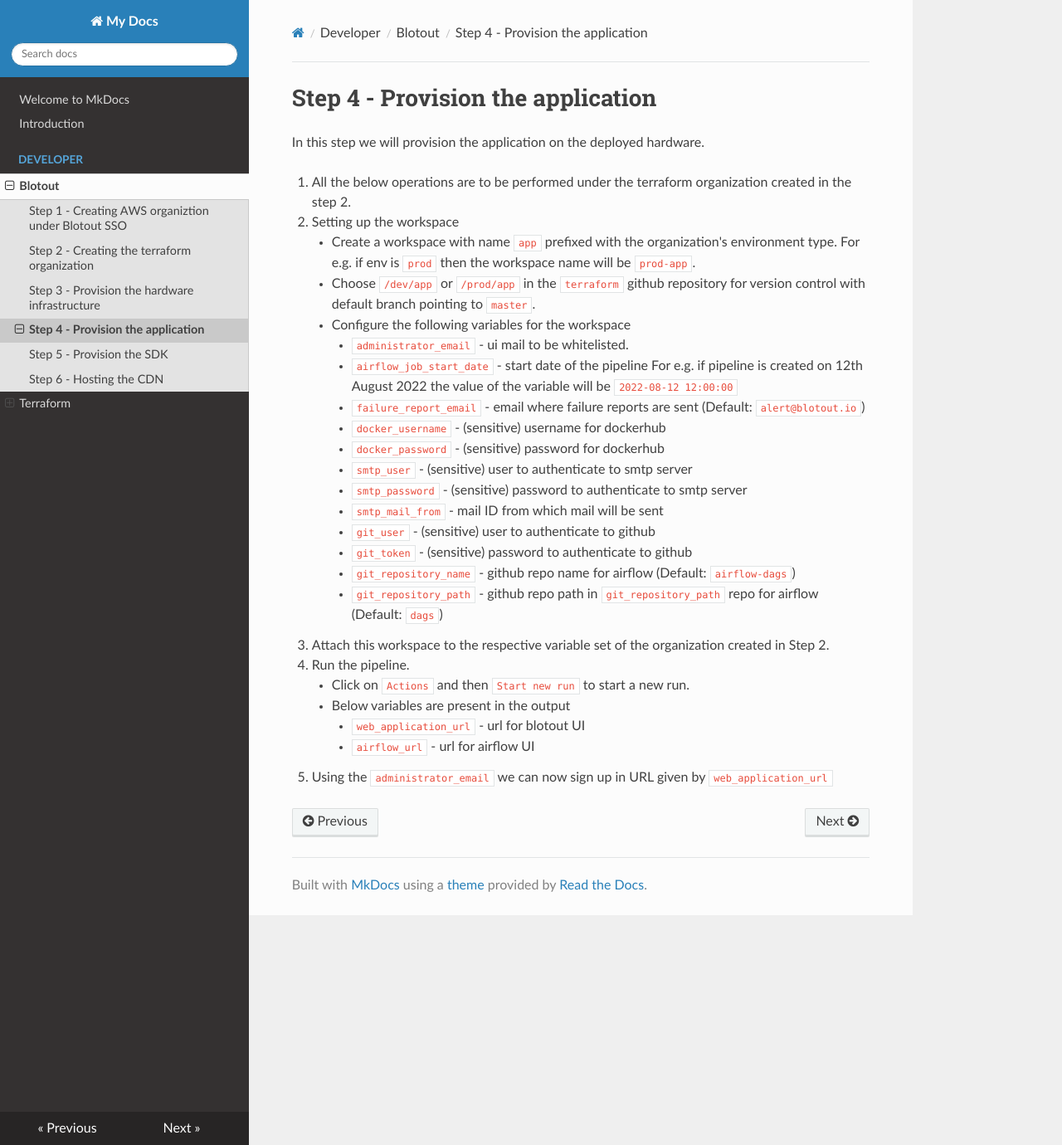
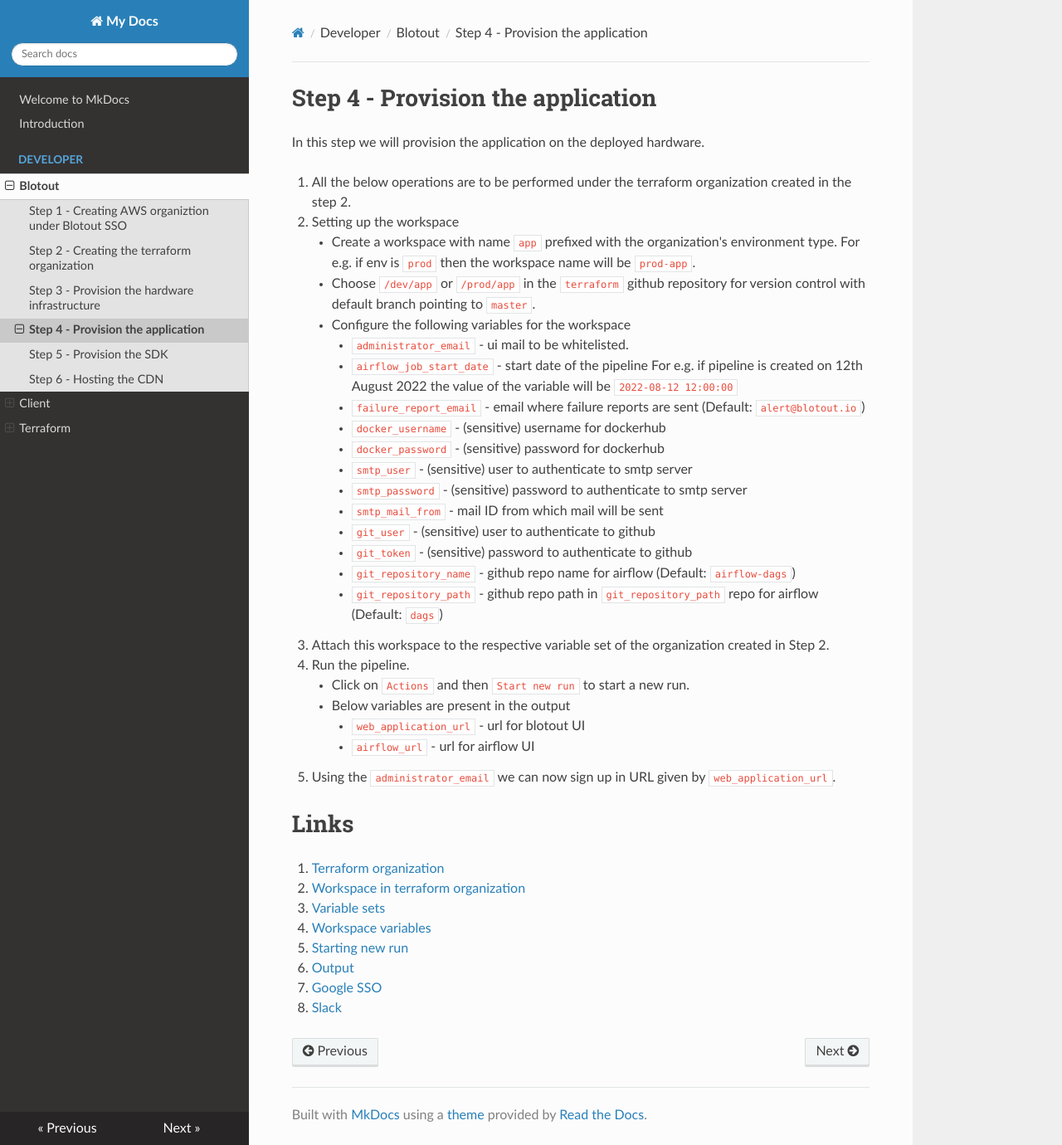
Before and after one commit to blotoutio/documentation, an MkDocs documentation site: the page built from self-serve/docs/developer/blotout/4-app.md, in a window 1280 px wide and 1380 px high. Shown: the whole window at 83% size. Built offline with MkDocs 1.6.1, drawn with Linux system fonts in a browser that asks for light colours; nearby versions of some CDN libraries.

Commit message:
Added links

```diff
--- a/self-serve/docs/developer/blotout/4-app.md
+++ b/self-serve/docs/developer/blotout/4-app.md
@@ -25,4 +25,14 @@ In this step we will provision the application on the deployed hardware.
     - Below variables are present in the output
         1. `web_application_url` - url for blotout UI
         2. `airflow_url` - url for airflow UI
-5. Using the `administrator_email` we can now sign up in URL given by `web_application_url`
+5. Using the `administrator_email` we can now sign up in URL given by `web_application_url`.
+
+# Links
+1. [Terraform organization](../terraform/organization.md)
+2. [Workspace in terraform organization](../terraform/workspace.md)
+3. [Variable sets](../terraform/variable_sets.md)
+4. [Workspace variables](../terraform/workspace_variables.md)
+5. [Starting new run](../terraform/action.md#starting-new-run)
+6. [Output](../terraform/action.md#output)
+7. [Google SSO](../client/sso.md)
+8. [Slack](../client/slack.md)
```
Also changed, not shown: self-serve/docs/developer/blotout/1-organization.md (+8 -6 lines), self-serve/docs/developer/blotout/2-organization.md (+10 -0 lines), self-serve/docs/developer/blotout/3-infra.md (+10 -0 lines), self-serve/docs/developer/blotout/5-sdk.md (+10 -0 lines), self-serve/docs/developer/blotout/6-cdn.md (+10 -0 lines), self-serve/docs/developer/client/slack.md (added, +21 -0 lines), self-serve/docs/developer/client/sso.md (added, +28 -0 lines), self-serve/docs/developer/terraform/Getting Started.md (added, +8 -0 lines), self-serve/docs/developer/terraform/output.md (deleted).
